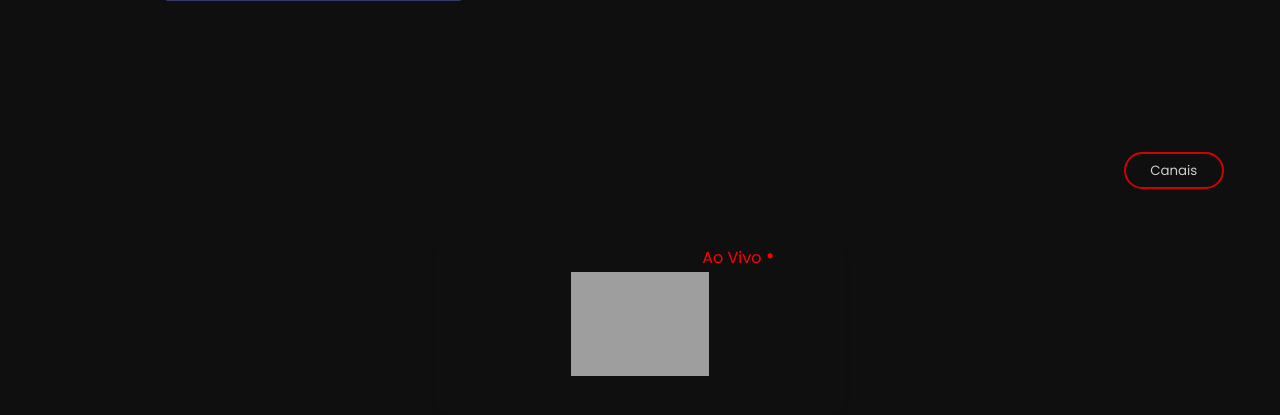
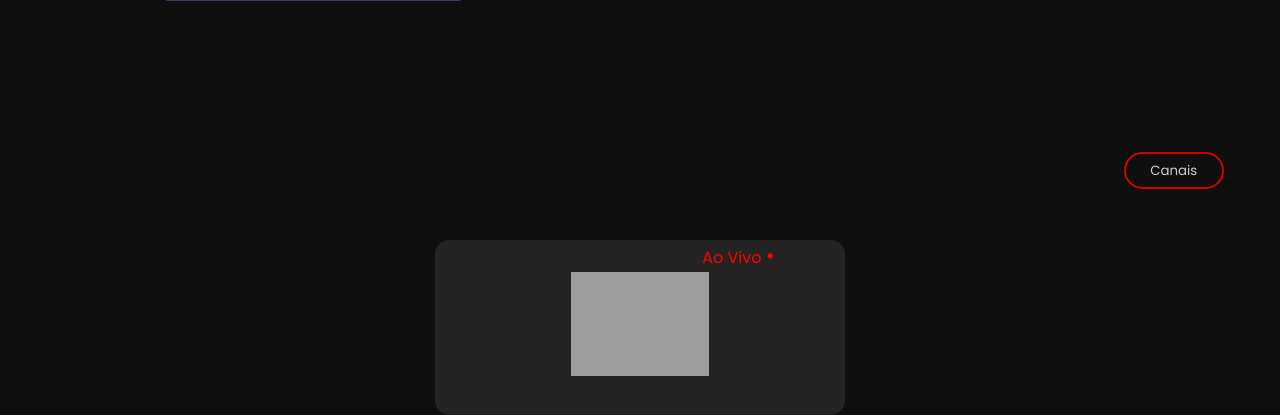
Before and after one commit to igcardoso/PlayFlix-Plus, a PHP site: page / in a window 1280 px wide. Shown: the part 1497-1912 px from the top of the page. Run offline with PHP 8.4, Linux system fonts and the light colour scheme; some libraries are stand-ins or nearby versions; grey boxes are pictures that could not be loaded.

Commit message:
update Index-style.css

```diff
--- a/Index-style.css
+++ b/Index-style.css
@@ -229,7 +229,7 @@ section{
   padding: 4vh;
   border-radius: 0.9em;
   box-shadow: 0.2px 4px 5px rgba(0,0,0,0.1);
-  background-color: var(--primary-color);
+  background-color: #242424;
   position: relative;
   overflow: hidden;
 }
```
